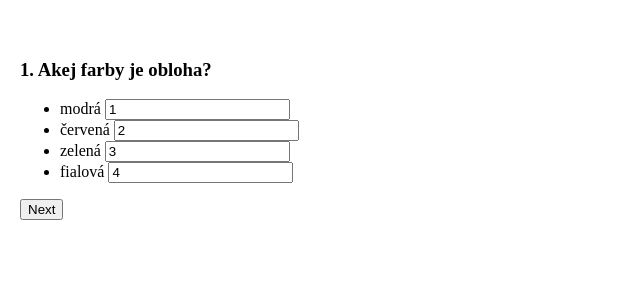
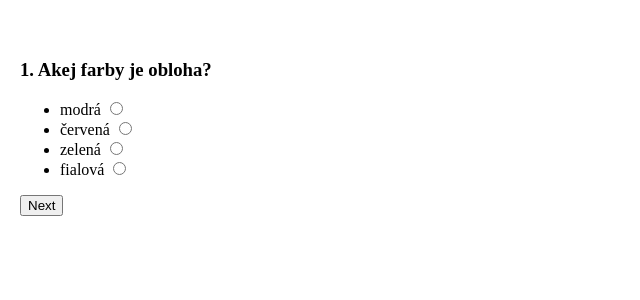
Before and after one commit to Miko14/quizz-me, an Angular app: page / in a window 1280 px wide. Shown: the top 300 px of the page, without its empty margins (0-640 px from the left). Built offline with nearby package versions, Linux system fonts and the light colour scheme.

Commit message:
input type fixed

```diff
--- a/src/app/questions/questions.component.html
+++ b/src/app/questions/questions.component.html
@@ -2,19 +2,19 @@
 <ul>
   <li>
     {{answers[index]}}
-    <input type="radiobutton" name="ans" value="1">
+    <input type="radio" name="ans" value="1">
   </li>
   <li>
     {{answers[index+1]}}
-    <input type="radiobutton" name="ans" value="2">
+    <input type="radio" name="ans" value="2">
   </li>
   <li>
     {{answers[index+2]}}
-    <input type="radiobutton" name="ans" value="3">
+    <input type="radio" name="ans" value="3">
   </li>
   <li>
     {{answers[index+3]}}
-    <input type="radiobutton" name="ans" value="4">
+    <input type="radio" name="ans" value="4">
   </li>
 </ul>
 <button (click)="submitAnswer()">Next</button>
--- a/src/app/questions/questions.component.ts
+++ b/src/app/questions/questions.component.ts
@@ -29,8 +29,11 @@ export class QuestionsComponent implements OnInit {
 
   submitAnswer(): void {
     this.number++;
-    this.answers;
     this.index += 4;
+    if (this.number == 3){
+      this.number = 1;
+      this.index = 0;
+    }
   }
 
 }
```
